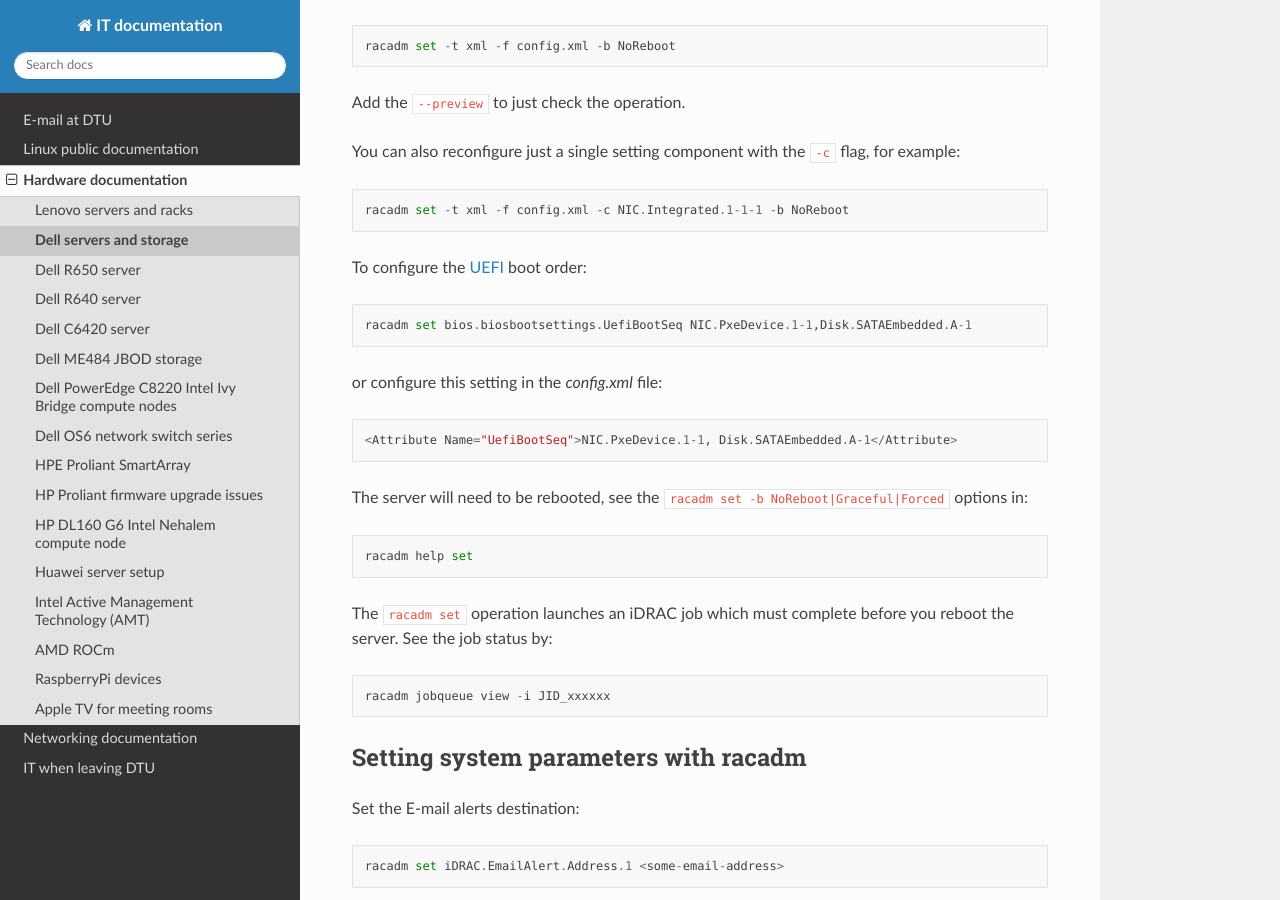
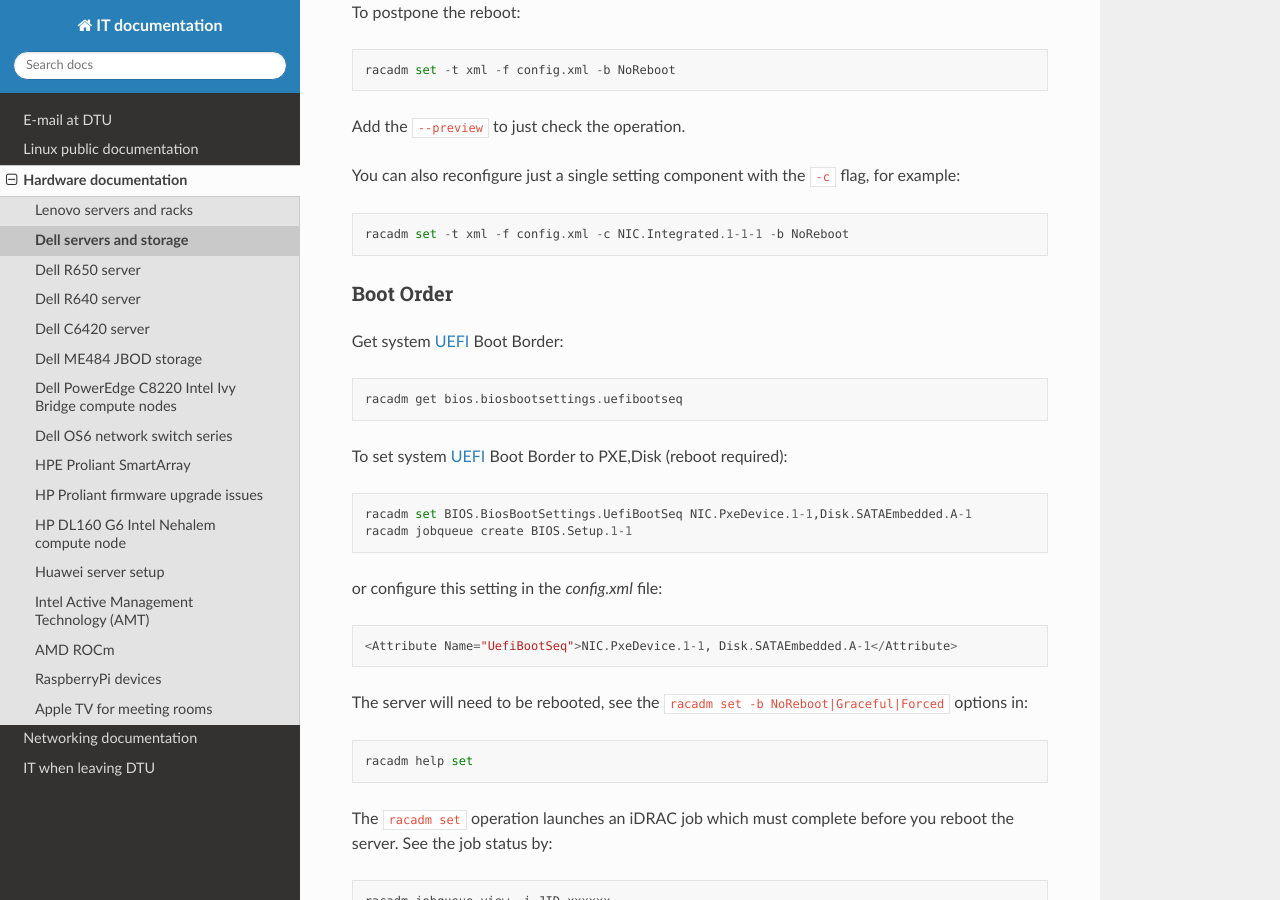
Before and after one commit to OleHolmNielsen/ITwiki, a Sphinx documentation site: the page built from docs/Dell_DSU_and_racadm.rst, in a window 1280 px wide and 900 px high, scrolled down 3734 px. Built offline with Sphinx 7.4.7 and the Read the Docs theme 3.1.0, drawn with Linux system fonts in a browser that asks for light colours.

Commit message:
Set Boot Order

```diff
--- a/docs/Dell_DSU_and_racadm.rst
+++ b/docs/Dell_DSU_and_racadm.rst
@@ -155,9 +155,17 @@ You can also reconfigure just a single setting component with the ``-c`` flag, f
 
   racadm set -t xml -f config.xml -c NIC.Integrated.1-1-1 -b NoReboot
 
-To configure the UEFI_ boot order::
+Boot Order
+...................
 
-  racadm set bios.biosbootsettings.UefiBootSeq NIC.PxeDevice.1-1,Disk.SATAEmbedded.A-1
+Get system UEFI_ Boot Border::
+
+  racadm get bios.biosbootsettings.uefibootseq
+
+To set system UEFI_ Boot Border to PXE,Disk (reboot required)::
+
+  racadm set BIOS.BiosBootSettings.UefiBootSeq NIC.PxeDevice.1-1,Disk.SATAEmbedded.A-1
+  racadm jobqueue create BIOS.Setup.1-1
 
 or configure this setting in the `config.xml` file::
 
```
